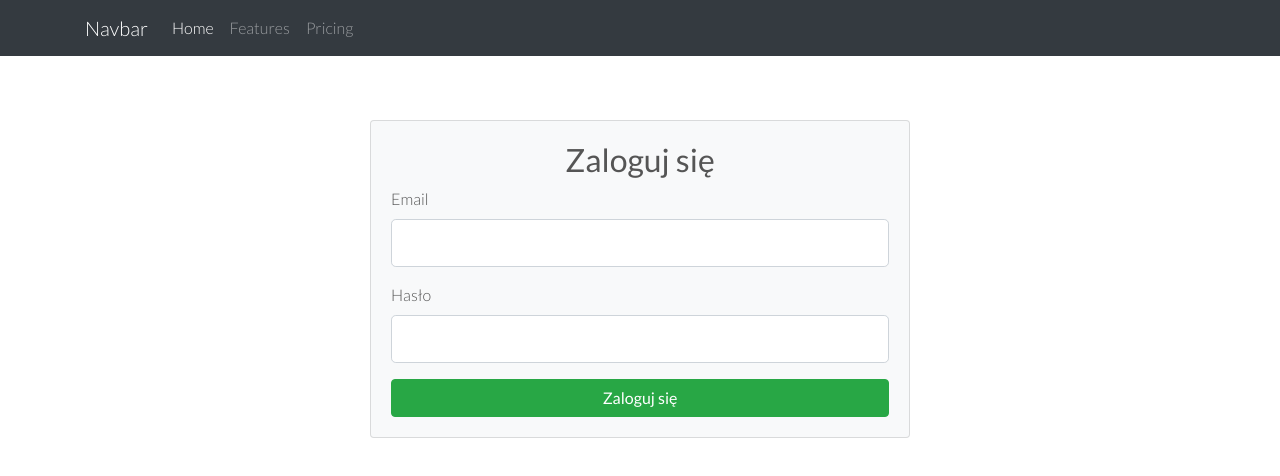
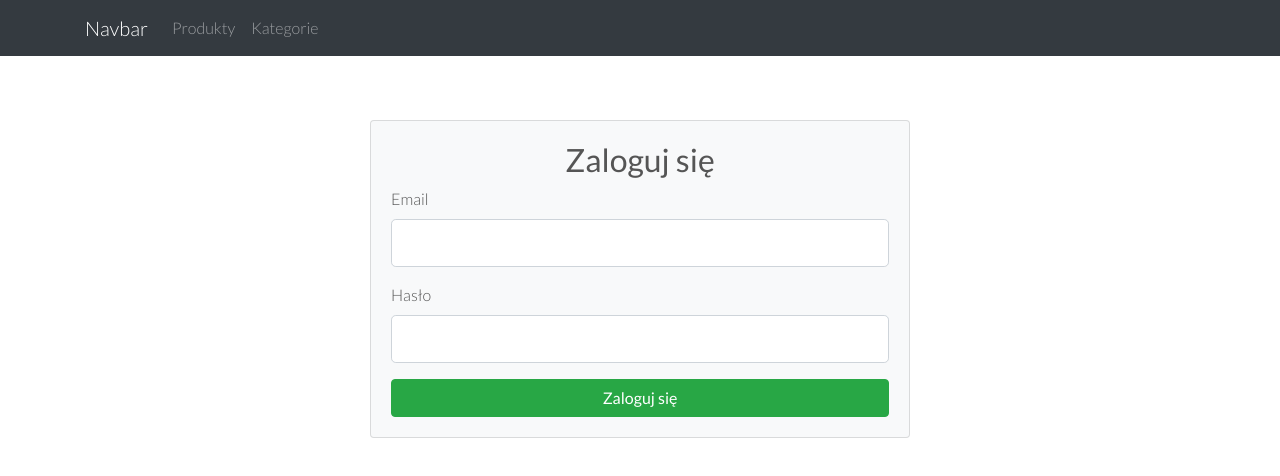
Before and after one commit to Obbik/test, a React (Create React App) app: page / in a window 1280 px wide. Shown: the top 476 px of the page. Built offline with nearby package versions, Linux system fonts and the light colour scheme.

Commit message:
Added routes & links

```diff
--- a/src/components/Navbar/Navbar.js
+++ b/src/components/Navbar/Navbar.js
@@ -1,24 +1,24 @@
 import React from 'react';
+import { Link } from 'react-router-dom';
 
 const navbar = () => {
     return (
         <nav className="navbar navbar-expand-lg navbar-dark bg-dark mb-3">
             <div className="container">
-                <a className="navbar-brand">Navbar</a>
+                <Link to="/" className="navbar-brand">Navbar</Link>
                 <button className="navbar-toggler" type="button" data-toggle="collapse" data-target="#navbarNav" aria-controls="navbarNav" aria-expanded="false" aria-label="Toggle navigation">
                     <span className="navbar-toggler-icon"></span>
                 </button>
                 <div className="collapse navbar-collapse" id="navbarNav">
                     <ul className="navbar-nav">
-                        <li className="nav-item active">
-                            <a className="nav-link">Home <span className="sr-only">(current)</span></a>
-                            {/* href="#" */}
+                        {/* <li className="nav-item active">
+                            <Link className="nav-link">Home</Link>
+                        </li> */}
+                        <li className="nav-item">
+                            <Link to="/products" className="nav-link">Produkty</Link>
                         </li>
                         <li className="nav-item">
-                            <a className="nav-link">Features</a>
-                        </li>
-                        <li className="nav-item">
-                            <a className="nav-link">Pricing</a>
+                            <Link to="/" className="nav-link">Kategorie</Link>
                         </li>
                     </ul>
                 </div>
--- a/src/components/Product/Product.js
+++ b/src/components/Product/Product.js
@@ -2,11 +2,11 @@ import React from 'react';
 
 const product = (props) => {
     return (
-        <div className="col-md-3 col-sm-6 mb-3">
+        <div className="col-md-4 col-sm-6 mb-3">
             <div className="card">
-                <img src="https://bulma.io/images/placeholders/256x256.png" className="card-img-top" alt={props.Name} />
+                <img src="https://bulma.io/images/placeholders/256x256.png" className="card-img-top" alt={props.product.Name} />
                 <div className="card-body">
-                    <h5 className="card-title"></h5>
+                    <h5 className="card-title">{props.product.Name}</h5>
                     <div className="row">
                         <div className="col-md-6 mt-1">
                             <a href="" className="btn btn-secondary btn-block"><i className="fas fa-pencil-alt"></i></a>
--- a/src/containers/App.js
+++ b/src/containers/App.js
@@ -21,19 +21,19 @@ class App extends Component {
     }
 
     componentDidMount() {
-        // const token = localStorage.getItem('token');
-        // const userId = localStorage.getItem('userId');
-        // const userName = localStorage.getItem('userName');
+        const token = localStorage.getItem('token');
+        const userId = localStorage.getItem('userId');
+        const userName = localStorage.getItem('userName');
 
-        // // if (!token) {
-        // //     return;
-        // // }
+        // if (!token) {
+        //     return;
+        // }
 
-        // this.setState({
-        //     token: token,
-        //     userId: userId,
-        //     userName: userName
-        // });
+        this.setState({
+            token: token,
+            userId: userId,
+            userName: userName
+        });
     }
 
     login = (user) => {
--- a/src/containers/Product/Products.js
+++ b/src/containers/Product/Products.js
@@ -25,6 +25,7 @@ class Products extends Component {
     }
 
     render() {
+        console.log(this.props);
         return(
             <div className="row">
                 {this.state.products.map(product => <Product key={product.Ean} product={product}/>)}
```
